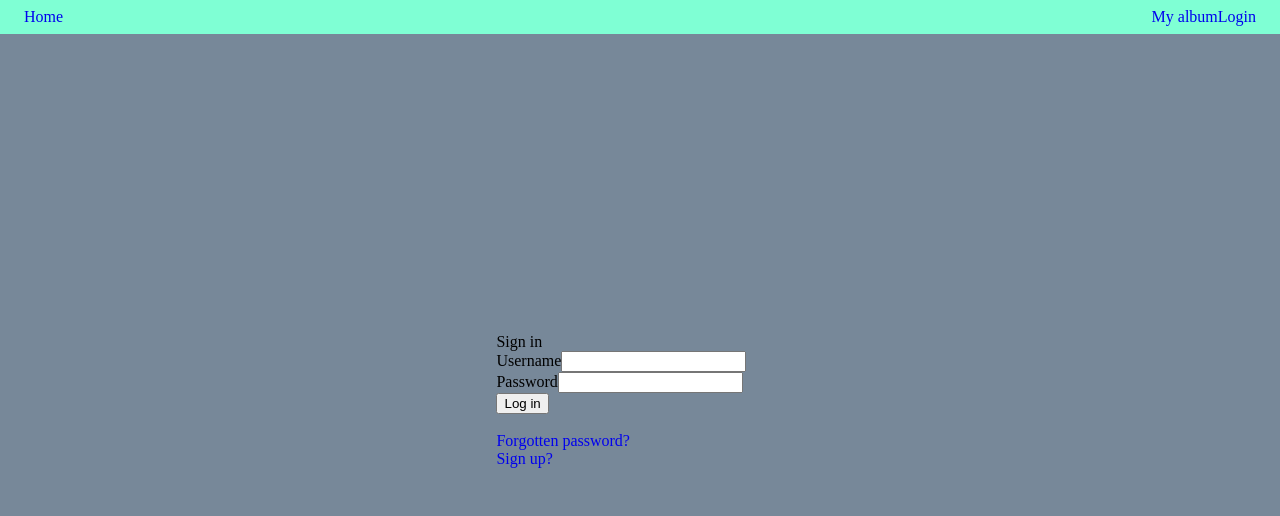
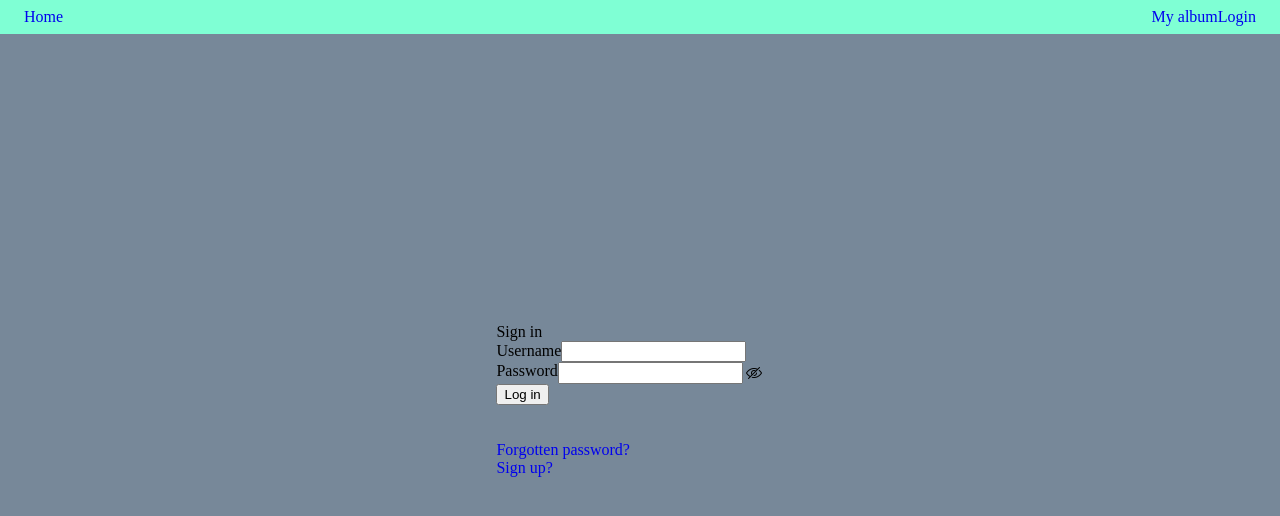
Before and after one commit to sunny-potato/digital_album, a React (Vite) app in the folder client/: page /login in a window 1280 px wide. Shown: the top 516 px of the page. Built offline with nearby package versions, Linux system fonts and the light colour scheme.

Commit message:
check validation of login and hidden/visible password

```diff
--- a/client/src/Pages/Login.tsx
+++ b/client/src/Pages/Login.tsx
@@ -2,6 +2,8 @@ import { Link } from "react-router-dom";
 import { useState } from "react";
 import { Login as login } from "../Types/Login";
 import { validateLoginInfo } from "../Axios";
+import hideEyeIcon from "../Images/hide.png";
+import viewEyeIcon from "../Images/view.png";
 import "../Styles/Login.css";
 
 function Login() {
@@ -9,21 +11,30 @@ function Login() {
     username: "",
     password: "",
   });
-  // console.log(loginInfo);
   const [isLoginInfoValid, setIsLoginInfoValid] = useState<boolean>(true);
+  const [isLoginValidated, setIsLoginValidated] = useState<boolean>(true);
+  const [isPasswordHidden, setIsPasswordHidden] = useState<boolean>(true);
+  console.log(loginInfo);
 
   function loginInputHandler(key: string, value: string) {
     setLoginInfo({ ...loginInfo, [key]: value });
   }
+
   async function checkValidation(loginInfo: login) {
-    // console.log(typeof loginInfo.username, typeof loginInfo.password);
     if (loginInfo.username !== "" && loginInfo.password !== "") {
+      const isLoginValidated = await validateLoginInfo(loginInfo);
+      displayValidationResult(isLoginValidated.data);
       setIsLoginInfoValid(true);
-      console.log("check validation");
-      const test = await validateLoginInfo(loginInfo);
-      console.log(test); //////////////////////////////////////
     } else {
       setIsLoginInfoValid(false);
+    }
+  }
+  function displayValidationResult(validationResult: boolean) {
+    if (validationResult) {
+      setIsLoginValidated(true);
+      console.log("go to login page"); //how to be logined page? let's research!
+    } else {
+      setIsLoginValidated(false);
     }
   }
 
@@ -32,6 +43,7 @@ function Login() {
     checkValidation(loginInfo);
     console.log("submit");
   }
+
   return (
     <div className="pageContainer">
       <div className="pageContents">
@@ -54,12 +66,30 @@ function Login() {
             <div className="passWord loginList">
               <label htmlFor="passWord">Password</label>
               <input
-                type="text"
+                type={isPasswordHidden ? "password" : "text"}
                 name="passWord"
                 onChange={(event) =>
                   loginInputHandler("password", event.currentTarget.value)
                 }
               />
+              <div className="eyeIcon">
+                <img
+                  className="hideEyeIcon"
+                  src={hideEyeIcon}
+                  style={{
+                    display: isPasswordHidden ? "block" : "none",
+                  }}
+                  onClick={() => setIsPasswordHidden(false)}
+                ></img>
+                <img
+                  className="viewEyeIcon"
+                  src={viewEyeIcon}
+                  style={{
+                    display: isPasswordHidden ? "none" : "block",
+                  }}
+                  onClick={() => setIsPasswordHidden(true)}
+                ></img>
+              </div>
             </div>
             <button className="loginButton">Log in</button>
             <div
@@ -67,6 +97,12 @@ function Login() {
               style={{ visibility: isLoginInfoValid ? "hidden" : "visible" }}
             >
               username and password should not be empty
+            </div>
+            <div
+              className="failedValidationMessage"
+              style={{ visibility: isLoginValidated ? "hidden" : "visible" }}
+            >
+              Incorrect username or password
             </div>
             <div>
               <Link to={"/"}>Forgotten password?</Link>
--- a/client/src/Styles/Login.css
+++ b/client/src/Styles/Login.css
@@ -2,6 +2,15 @@
   /* background-color: lightgoldenrodyellow; */
 }
 
-.login {
-  /* background-color: blue; */
+.loginList {
+  /* background-color: red; */
 }
+.passWord {
+  display: flex;
+}
+.hideEyeIcon,
+.viewEyeIcon {
+  width: 1em;
+  /* height: 100%; */
+  margin: 0.2em;
+}
```
Also changed, not shown: 1 other file (tests, documents, lock files or other folders).
